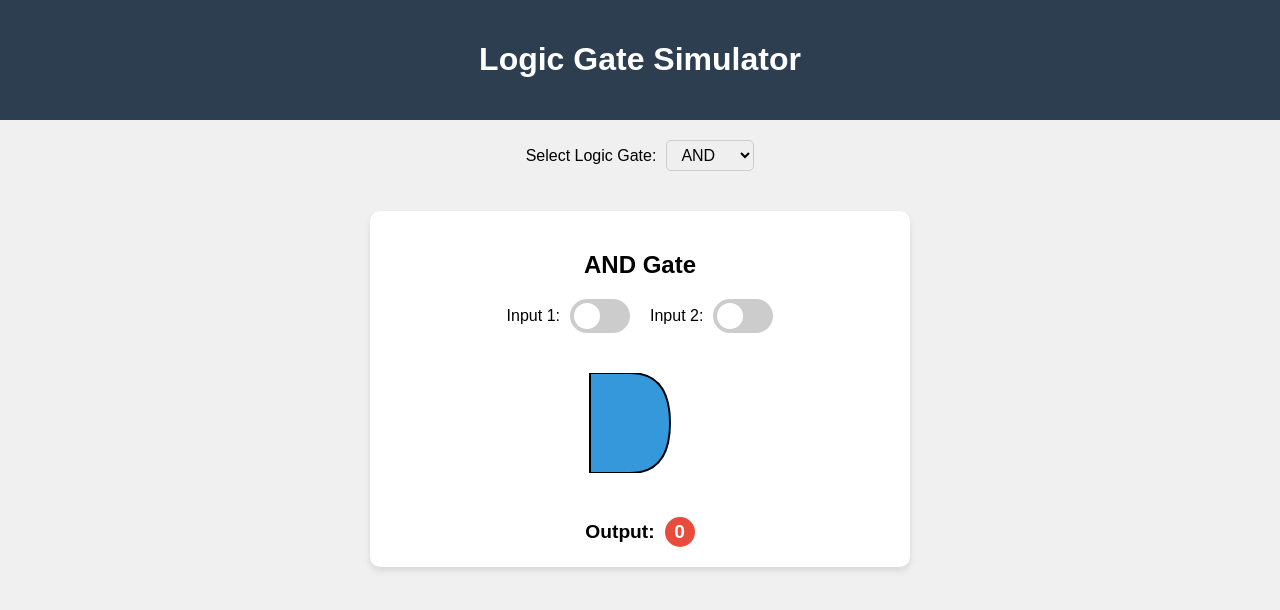
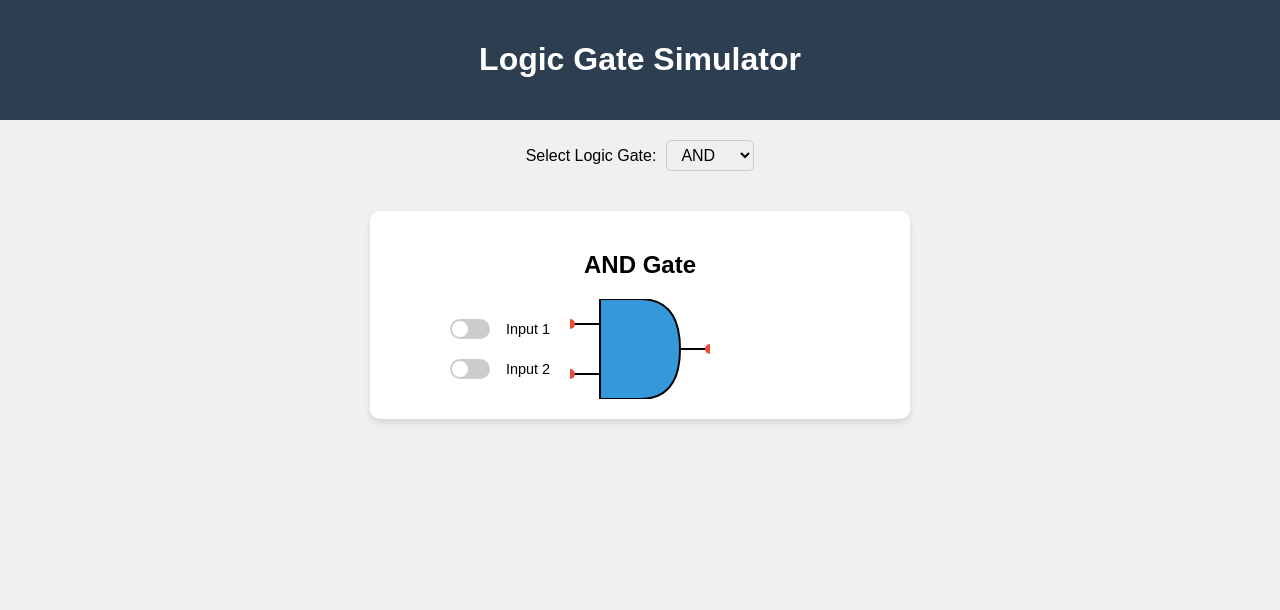
Before and after one commit to swe-robertkibet/logic-gate-simulator, a React (Create React App) app: page / in a window 1280 px wide. Shown: the top 610 px of the page. Built offline with nearby package versions, Linux system fonts and the light colour scheme.

Commit message:
Added SVG visuals -Update to src/App.css, src/components/InputSwitch.js, src/components/LogicGate.js, src/components/GateVisual.js

```diff
--- a/src/App.css
+++ b/src/App.css
@@ -145,3 +145,160 @@ input:checked + .slider:before {
   border-radius: 5px;
   border: 1px solid #ccc;
 }
+
+/* ... (keep the existing styles) ... */
+
+.gate-content {
+  display: flex;
+  flex-direction: column;
+  align-items: center;
+}
+
+.gate-with-inputs {
+  display: flex;
+  align-items: center;
+  justify-content: center;
+  position: relative;
+}
+
+.input-switches {
+  display: flex;
+  flex-direction: column;
+  position: absolute;
+  left: -60px;
+  top: 50%;
+  transform: translateY(-50%);
+}
+
+.input-switch {
+  display: flex;
+  align-items: center;
+  margin: 10px 0;
+}
+
+.input-switch label {
+  position: relative;
+  display: inline-block;
+  width: 40px;
+  height: 20px;
+}
+
+.input-switch input {
+  opacity: 0;
+  width: 0;
+  height: 0;
+}
+
+.input-switch .slider {
+  position: absolute;
+  cursor: pointer;
+  top: 0;
+  left: 0;
+  right: 0;
+  bottom: 0;
+  background-color: #ccc;
+  transition: 0.4s;
+  border-radius: 20px;
+}
+
+.input-switch .slider:before {
+  position: absolute;
+  content: "";
+  height: 16px;
+  width: 16px;
+  left: 2px;
+  bottom: 2px;
+  background-color: white;
+  transition: 0.4s;
+  border-radius: 50%;
+}
+
+.input-switch input:checked + .slider {
+  background-color: #2196f3;
+}
+
+.input-switch input:checked + .slider:before {
+  transform: translateX(20px);
+}
+
+.input-label {
+  margin-left: 10px;
+  font-size: 0.8em;
+}
+
+.gate-with-inputs {
+  display: flex;
+  align-items: center;
+  justify-content: center;
+  position: relative;
+}
+
+.input-switches {
+  display: flex;
+  flex-direction: column;
+  position: absolute;
+  left: -120px; /* Increased to accommodate labels */
+  top: 50%;
+  transform: translateY(-50%);
+}
+
+.input-switch {
+  display: flex;
+  align-items: center;
+  justify-content: flex-end;
+  margin: 10px 0;
+  width: 110px; /* Set a fixed width for alignment */
+}
+
+.input-label {
+  margin-right: 10px;
+  font-size: 0.9em;
+  text-align: right;
+  flex-grow: 1;
+}
+
+.switch {
+  position: relative;
+  display: inline-block;
+  width: 40px;
+  height: 20px;
+  flex-shrink: 0;
+}
+
+.switch input {
+  opacity: 0;
+  width: 0;
+  height: 0;
+}
+
+.switch .slider {
+  position: absolute;
+  cursor: pointer;
+  top: 0;
+  left: 0;
+  right: 0;
+  bottom: 0;
+  background-color: #ccc;
+  transition: 0.4s;
+  border-radius: 20px;
+}
+
+.switch .slider:before {
+  position: absolute;
+  content: "";
+  height: 16px;
+  width: 16px;
+  left: 2px;
+  bottom: 2px;
+  background-color: white;
+  transition: 0.4s;
+  border-radius: 50%;
+}
+
+.switch input:checked + .slider {
+  background-color: #2196f3;
+}
+
+.switch input:checked + .slider:before {
+  transform: translateX(20px);
+}
--- a/src/components/GateVisual.js
+++ b/src/components/GateVisual.js
@@ -1,39 +1,67 @@
 import React from 'react';
 
-const GateVisual = ({ type }) => {
+const GateVisual = ({ type, inputs, output }) => {
     const gateColor = "#3498db";
     const strokeWidth = 2;
 
     const gates = {
         AND: (
-            <path d="M10,0 L50,0 Q90,0 90,50 Q90,100 50,100 L10,100 Z" fill={gateColor} strokeWidth={strokeWidth} stroke="black" />
+            <g>
+                <path d="M30,0 L70,0 Q110,0 110,50 Q110,100 70,100 L30,100 Z" fill={gateColor} strokeWidth={strokeWidth} stroke="black" />
+                <line x1="0" y1="25" x2="30" y2="25" stroke="black" strokeWidth={strokeWidth} />
+                <line x1="0" y1="75" x2="30" y2="75" stroke="black" strokeWidth={strokeWidth} />
+                <line x1="110" y1="50" x2="140" y2="50" stroke="black" strokeWidth={strokeWidth} />
+            </g>
         ),
         OR: (
-            <path d="M0,0 Q50,0 90,50 Q50,100 0,100 Q40,50 0,0 Z" fill={gateColor} strokeWidth={strokeWidth} stroke="black" />
+            <g>
+                <path d="M20,0 Q70,0 110,50 Q70,100 20,100 Q60,50 20,0 Z" fill={gateColor} strokeWidth={strokeWidth} stroke="black" />
+                <line x1="0" y1="25" x2="20" y2="25" stroke="black" strokeWidth={strokeWidth} />
+                <line x1="0" y1="75" x2="20" y2="75" stroke="black" strokeWidth={strokeWidth} />
+                <line x1="110" y1="50" x2="140" y2="50" stroke="black" strokeWidth={strokeWidth} />
+            </g>
         ),
         NOT: (
-            <>
-                <path d="M10,0 L70,50 L10,100 Z" fill={gateColor} strokeWidth={strokeWidth} stroke="black" />
-                <circle cx="80" cy="50" r="10" fill="white" strokeWidth={strokeWidth} stroke="black" />
-            </>
+            <g>
+                <path d="M30,0 L90,50 L30,100 Z" fill={gateColor} strokeWidth={strokeWidth} stroke="black" />
+                <circle cx="100" cy="50" r="10" fill="white" strokeWidth={strokeWidth} stroke="black" />
+                <line x1="0" y1="50" x2="30" y2="50" stroke="black" strokeWidth={strokeWidth} />
+                <line x1="110" y1="50" x2="140" y2="50" stroke="black" strokeWidth={strokeWidth} />
+            </g>
         ),
         NAND: (
-            <>
-                <path d="M10,0 L50,0 Q90,0 90,50 Q90,100 50,100 L10,100 Z" fill={gateColor} strokeWidth={strokeWidth} stroke="black" />
-                <circle cx="100" cy="50" r="10" fill="white" strokeWidth={strokeWidth} stroke="black" />
-            </>
+            <g>
+                <path d="M30,0 L70,0 Q110,0 110,50 Q110,100 70,100 L30,100 Z" fill={gateColor} strokeWidth={strokeWidth} stroke="black" />
+                <circle cx="120" cy="50" r="10" fill="white" strokeWidth={strokeWidth} stroke="black" />
+                <line x1="0" y1="25" x2="30" y2="25" stroke="black" strokeWidth={strokeWidth} />
+                <line x1="0" y1="75" x2="30" y2="75" stroke="black" strokeWidth={strokeWidth} />
+                <line x1="130" y1="50" x2="140" y2="50" stroke="black" strokeWidth={strokeWidth} />
+            </g>
         ),
         NOR: (
-            <>
-                <path d="M0,0 Q50,0 90,50 Q50,100 0,100 Q40,50 0,0 Z" fill={gateColor} strokeWidth={strokeWidth} stroke="black" />
-                <circle cx="100" cy="50" r="10" fill="white" strokeWidth={strokeWidth} stroke="black" />
-            </>
+            <g>
+                <path d="M20,0 Q70,0 110,50 Q70,100 20,100 Q60,50 20,0 Z" fill={gateColor} strokeWidth={strokeWidth} stroke="black" />
+                <circle cx="120" cy="50" r="10" fill="white" strokeWidth={strokeWidth} stroke="black" />
+                <line x1="0" y1="25" x2="20" y2="25" stroke="black" strokeWidth={strokeWidth} />
+                <line x1="0" y1="75" x2="20" y2="75" stroke="black" strokeWidth={strokeWidth} />
+                <line x1="130" y1="50" x2="140" y2="50" stroke="black" strokeWidth={strokeWidth} />
+            </g>
         ),
     };
 
     return (
-        <svg width="120" height="100" viewBox="0 0 120 100">
+        <svg width="140" height="100" viewBox="0 0 140 100">
             {gates[type]}
+            {inputs.map((input, index) => (
+                <circle
+                    key={index}
+                    cx="0"
+                    cy={type === 'NOT' ? "50" : (index === 0 ? "25" : "75")}
+                    r="5"
+                    fill={input ? "#2ecc71" : "#e74c3c"}
+                />
+            ))}
+            <circle cx="140" cy="50" r="5" fill={output ? "#2ecc71" : "#e74c3c"} />
         </svg>
     );
 };
--- a/src/components/InputSwitch.js
+++ b/src/components/InputSwitch.js
@@ -4,16 +4,14 @@ const InputSwitch = ({ value, onChange, label }) => {
     return (
         <div className="input-switch">
             <label>
-                {label}:
-                <div className="switch">
                 <input
                     type="checkbox"
                     checked={value}
                     onChange={(e) => onChange(e.target.checked)}
                 />
                 <span className="slider"></span>
-                </div>
             </label>
+            <span className="input-label">{label}</span>
         </div>
     );
 };
--- a/src/components/LogicGate.js
+++ b/src/components/LogicGate.js
@@ -1,6 +1,5 @@
 import React from 'react';
 import InputSwitch from './InputSwitch';
-import OutputDisplay from './OutputDisplay';
 import GateVisual from './GateVisual';
 
 const LogicGate = ({ type, operation }) => {
@@ -13,14 +12,13 @@ const LogicGate = ({ type, operation }) => {
         <div className="logic-gate">
             <h2>{type} Gate</h2>
             <div className="gate-content">
-                <div className="inputs">
-                    <InputSwitch value={input1} onChange={setInput1} label="Input 1" />
-                    {type !== 'NOT' && <InputSwitch value={input2} onChange={setInput2} label="Input 2" />}
+                <div className="gate-with-inputs">
+                    <div className="input-switches">
+                        <InputSwitch value={input1} onChange={setInput1} label="Input 1" />
+                        {type !== 'NOT' && <InputSwitch value={input2} onChange={setInput2} label="Input 2" />}
+                    </div>
+                    <GateVisual type={type} inputs={type === 'NOT' ? [input1] : [input1, input2]} output={output} />
                 </div>
-                <div className="gate-visual">
-                    <GateVisual type={type} />
-                </div>
-                <OutputDisplay value={output} />
             </div>
         </div>
     );
```
Lines whose indentation alone changed are shown as unchanged.
